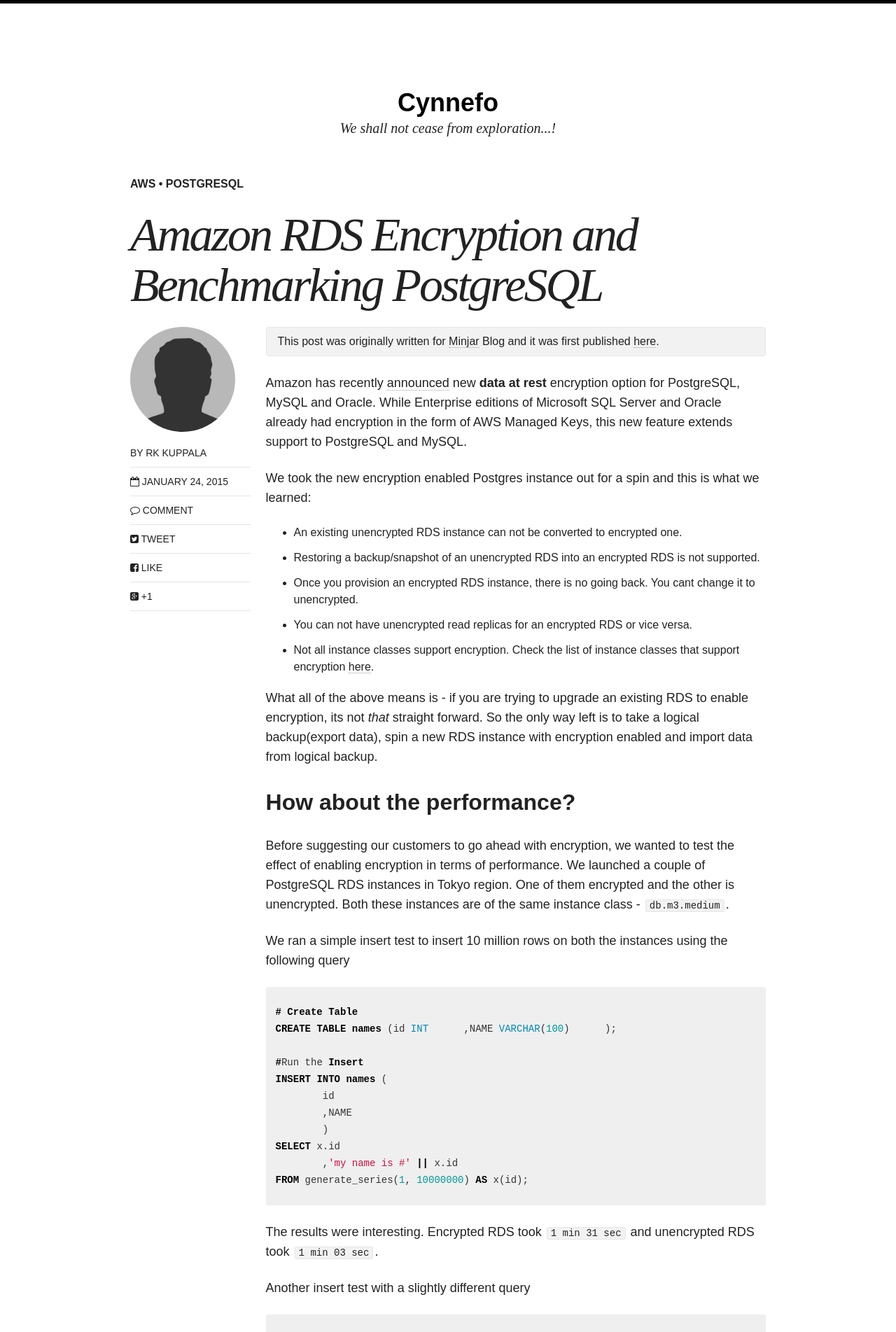
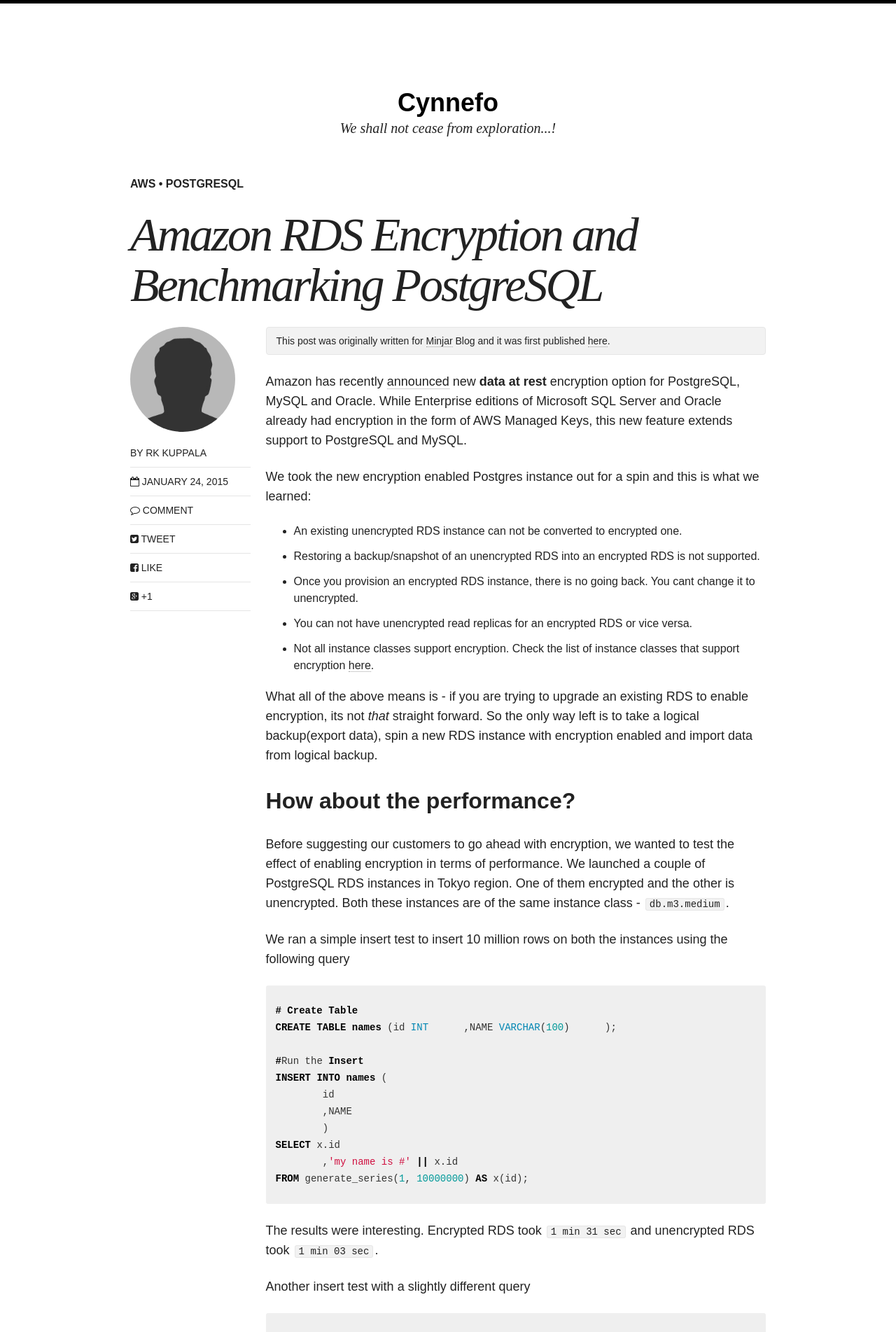
Before and after one commit to cynnefo/copypastewisdom.github.io, a Jekyll site: the page built from _posts/articles/2015-01-24-rds-encryption-postgresql-pgbench.md, in a window 1280 px wide. Shown: the top 1903 px of the page at 70% size. Built offline with Jekyll 4.4.1, drawn with Linux system fonts in a browser that asks for light colours; nearby versions of some CDN libraries; comment, search, counter and statistics services are not loaded.

Commit message:
Font Fix

```diff
--- a/_sass/_site.scss
+++ b/_sass/_site.scss
@@ -182,7 +182,7 @@
 	margin-top: 1.5em;
 	padding: .5em 1em;
 	text-indent: 0;
-	@include font-size(16);
+	@include font-size(14);
 	background-color: lighten($black, 95);
 	border: 1px solid lighten($black, 90);
 	@include rounded(4px);
```
